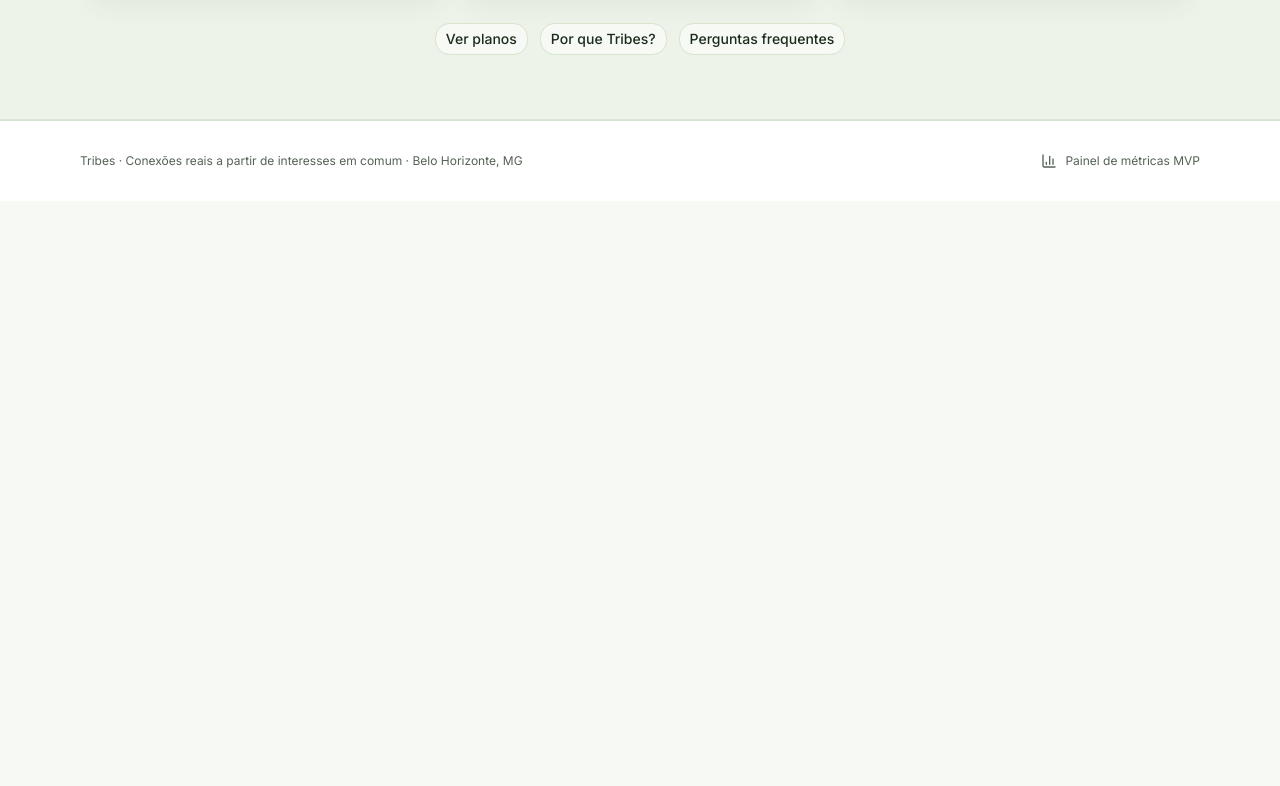
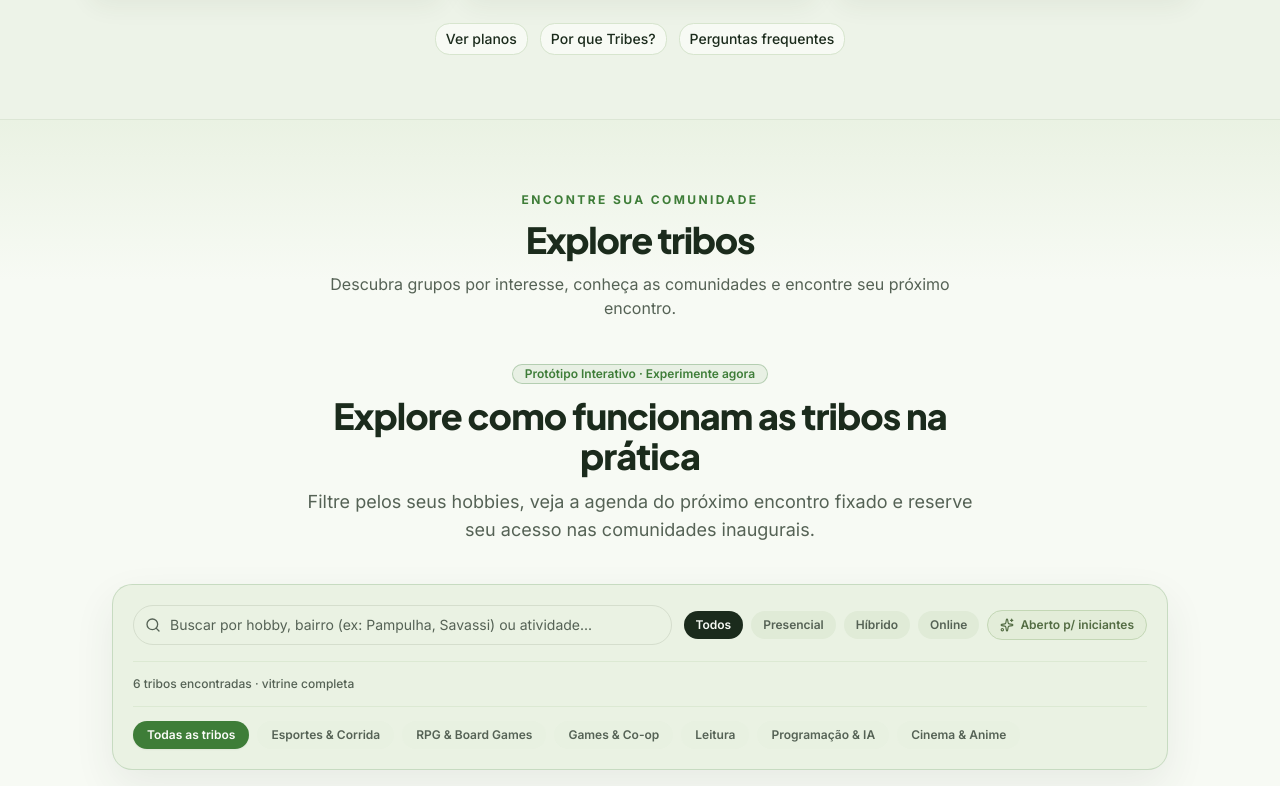
Before and after one commit to ArthurG12/Tribes, a Next.js app: page / in a window 1280 px wide. Shown: the part 1234-2020 px from the top of the page. Before the commit the page ends 1435 px from the top, so only its background shows below. Built offline with nearby package versions, Linux system fonts and the light colour scheme.

Commit message:
Bring tribe explorer onto homepage

```diff
--- a/src/app/page.tsx
+++ b/src/app/page.tsx
@@ -5,6 +5,8 @@ import { ArrowRight, Compass, Users, CalendarCheck2, Sparkles, BarChart3 } from
 import { Navbar } from "@/components/tribes/navbar";
 import { HeroMockup } from "@/components/tribes/hero-mockup";
 import { Button } from "@/components/ui/button";
+import { TribeExplorer } from "@/components/tribes/tribe-explorer";
+import { trackMvpEvent } from "@/lib/mvp-tracker";
 
 const destinations = [
   { href: "/explorar", icon: Compass, title: "Explore tribos", description: "Encontre comunidades por interesse e descubra encontros." },
@@ -57,7 +59,7 @@ export default function TribesLandingPage() {
             </div>
             <div className="mt-10 grid gap-4 md:grid-cols-3">
               {destinations.map(({ href, icon: Icon, title, description }) => (
-                <Link key={href} href={href} className="surface-card group p-6 hover:-translate-y-1 hover:bg-[#fbfdf9]">
+                <Link key={href} href={href} className="surface-card group bg-white p-6 hover:-translate-y-1 hover:bg-[#fbfdf9]">
                   <span className="flex size-11 items-center justify-center rounded-2xl bg-primary/12 text-primary"><Icon className="size-5" /></span>
                   <h3 className="mt-4 font-heading text-lg font-bold text-foreground">{title}</h3>
                   <p className="mt-2 text-sm leading-relaxed text-muted-foreground">{description}</p>
@@ -72,6 +74,23 @@ export default function TribesLandingPage() {
             </div>
           </div>
         </section>
+        <section className="relative overflow-hidden bg-[#f7faf4] py-14 sm:py-18">
+          <div aria-hidden="true" className="pointer-events-none absolute inset-x-0 top-0 h-40 bg-gradient-to-b from-[#eaf2e3] to-transparent" />
+          <div className="relative mx-auto max-w-6xl px-4 sm:px-6">
+            <div className="mb-2 text-center">
+              <p className="text-xs font-bold uppercase tracking-[0.2em] text-primary">Encontre sua comunidade</p>
+              <h2 className="mt-3 font-heading text-3xl font-extrabold text-foreground sm:text-4xl">Explore tribos</h2>
+              <p className="mx-auto mt-3 max-w-2xl text-muted-foreground">Descubra grupos por interesse, conheça as comunidades e encontre seu próximo encontro.</p>
+            </div>
+            <TribeExplorer
+              onSelectTribeForWaitlist={(tribe) => { window.location.href = "/lista-de-espera?tribo=" + encodeURIComponent(tribe.id); }}
+              onExplorerInteract={(interest) => { void trackMvpEvent({ event: "explorer_interaction", interests: interest ? [interest] : undefined }); }}
+            />
+            <div className="mt-2 text-center">
+              <Button variant="outline" className="rounded-full" render={<Link href="/explorar" />}>Ver página de exploração completa <ArrowRight className="size-4" /></Button>
+            </div>
+          </div>
+        </section>
       </main>
       <footer className="border-t border-border bg-card py-8">
         <div className="mx-auto flex max-w-6xl flex-col items-center justify-between gap-4 px-4 text-center sm:flex-row sm:text-left">
```
